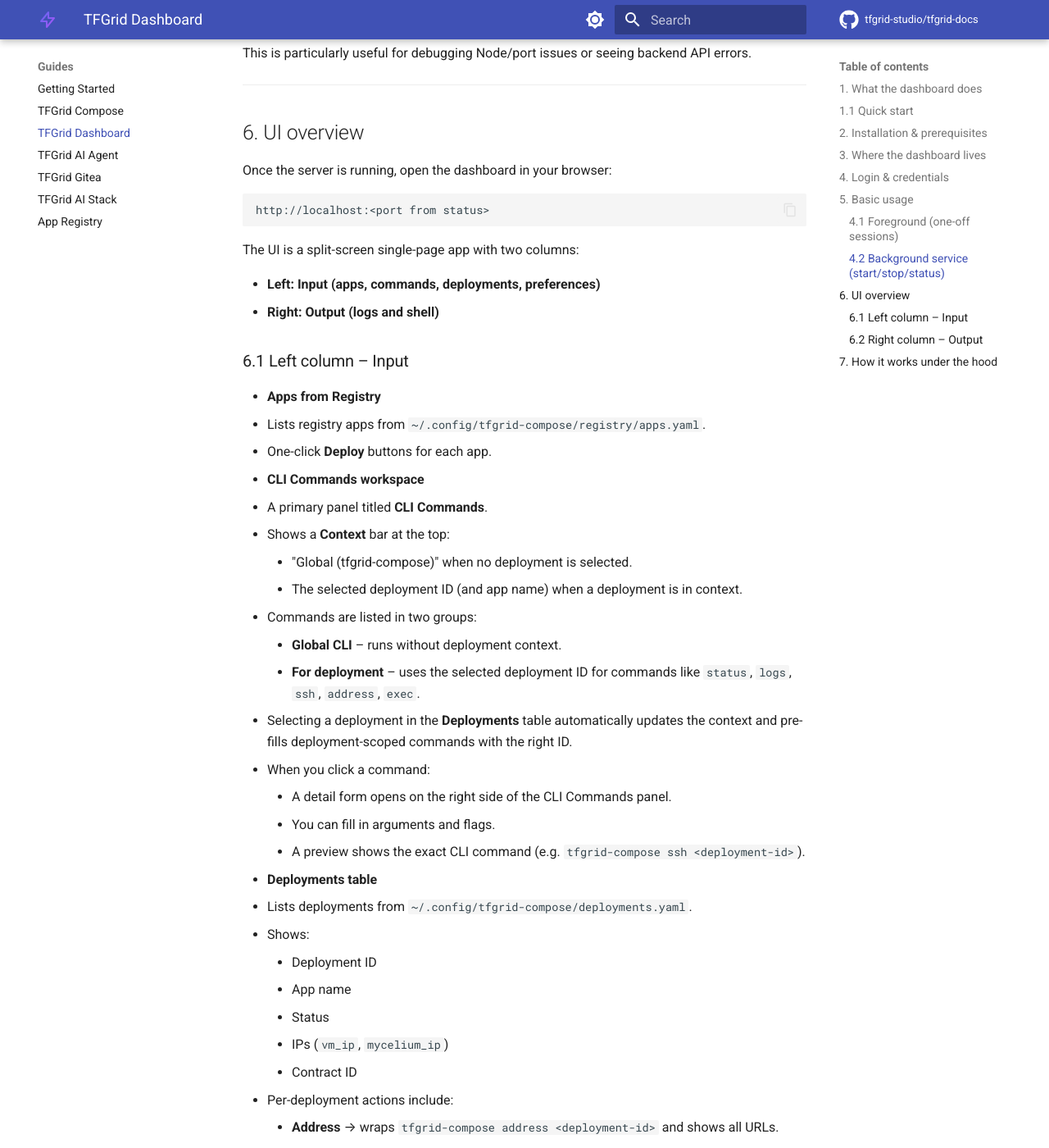
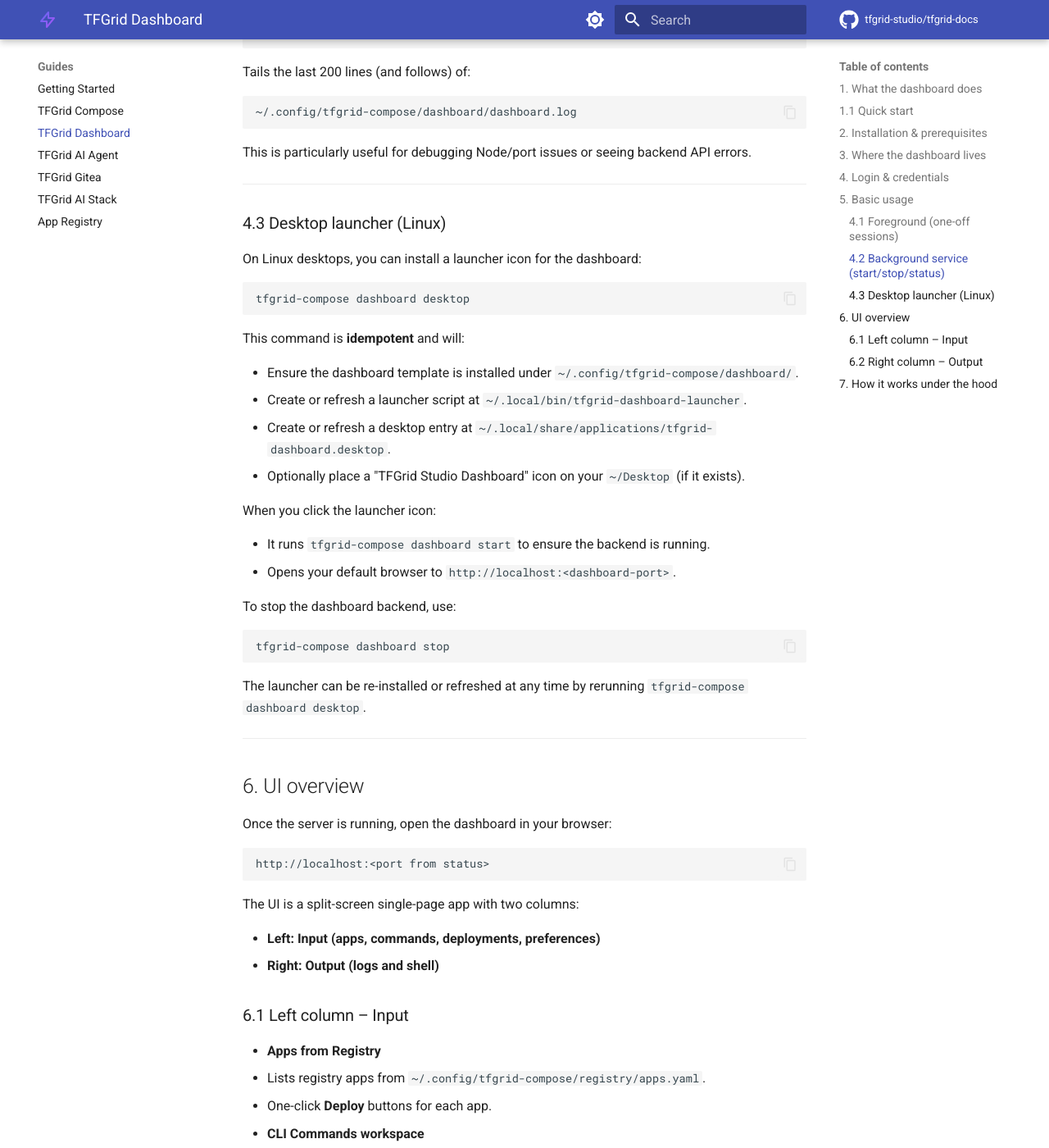
Before and after one commit to tfgrid-studio/tfgrid-docs, an MkDocs documentation site: the page built from docs/guides/tfgrid-dashboard.md, in a window 1280 px wide and 1400 px high, scrolled down 5455 px. Shown: the whole window at 82% size. Built offline with MkDocs 1.6.1 and Material for MkDocs 9.7.7, drawn with Linux system fonts in a browser that asks for light colours; comment, search, counter and statistics services are not loaded; the version menu is left out; some of the changed text lies outside the part shown.

Commit message:
docs: Add Linux desktop launcher instructions to TFGrid Dashboard guide

````diff
--- a/docs/guides/tfgrid-dashboard.md
+++ b/docs/guides/tfgrid-dashboard.md
@@ -63,11 +63,17 @@
 # 2) Login once with the CLI (required before deploying)
 tfgrid-compose login
 
-# 3) Start the local dashboard
-t dashboard                     # or: tfgrid-compose dashboard
+# 3) Start the local dashboard (foreground or background)
+tfgrid-compose dashboard        # foreground
+# or:
+tfgrid-compose dashboard start  # background service
+
+# 4) (Optional) Install a desktop launcher on Linux
+tfgrid-compose dashboard desktop
 ```
 
-Then open the printed `http://localhost:PORT` URL in your browser.
+Then either open the printed `http://localhost:PORT` URL in your browser,
+or use the installed **TFGrid Studio Dashboard** launcher from your desktop/menu.
 
 ---
 
@@ -242,6 +248,37 @@
 
 ---
 
+### 4.3 Desktop launcher (Linux)
+
+On Linux desktops, you can install a launcher icon for the dashboard:
+
+```bash
+tfgrid-compose dashboard desktop
+```
+
+This command is **idempotent** and will:
+
+- Ensure the dashboard template is installed under `~/.config/tfgrid-compose/dashboard/`.
+- Create or refresh a launcher script at `~/.local/bin/tfgrid-dashboard-launcher`.
+- Create or refresh a desktop entry at `~/.local/share/applications/tfgrid-dashboard.desktop`.
+- Optionally place a "TFGrid Studio Dashboard" icon on your `~/Desktop` (if it exists).
+
+When you click the launcher icon:
+
+- It runs `tfgrid-compose dashboard start` to ensure the backend is running.
+- Opens your default browser to `http://localhost:<dashboard-port>`.
+
+To stop the dashboard backend, use:
+
+```bash
+tfgrid-compose dashboard stop
+```
+
+The launcher can be re-installed or refreshed at any time by rerunning
+`tfgrid-compose dashboard desktop`.
+
+---
+
 ## 6. UI overview
 
 Once the server is running, open the dashboard in your browser:
````
